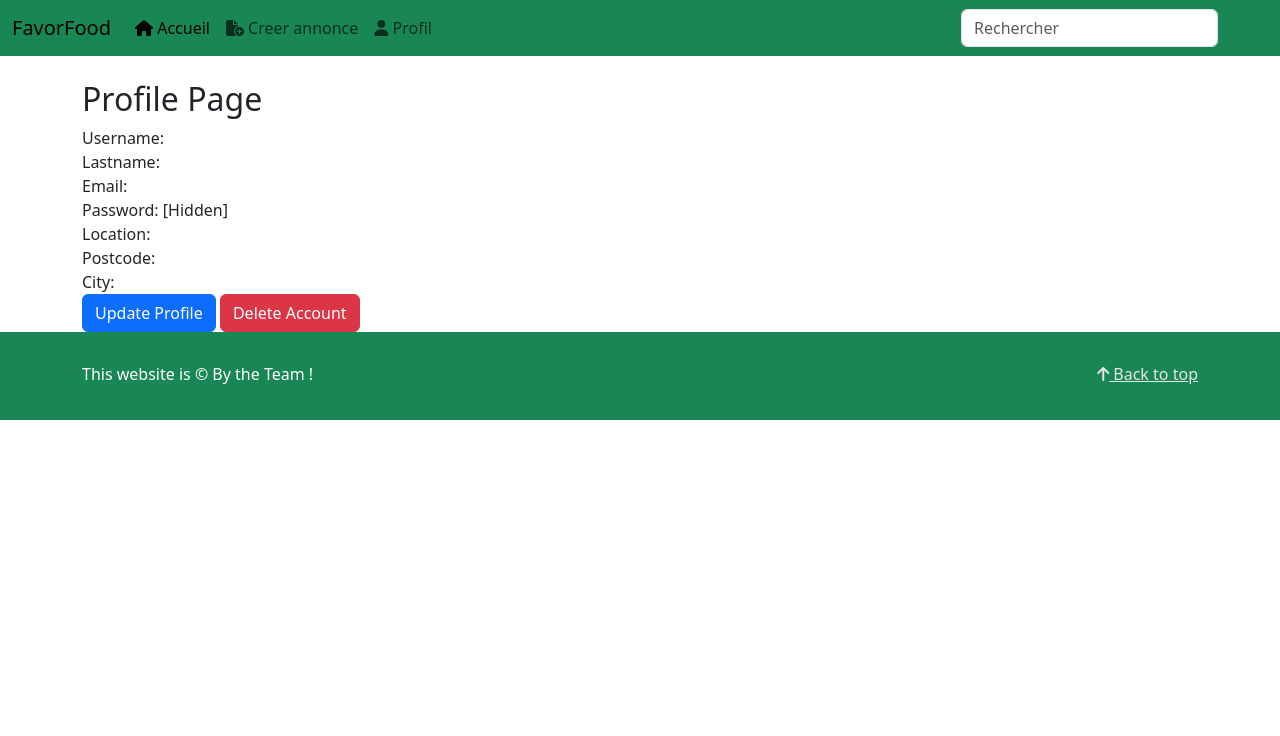
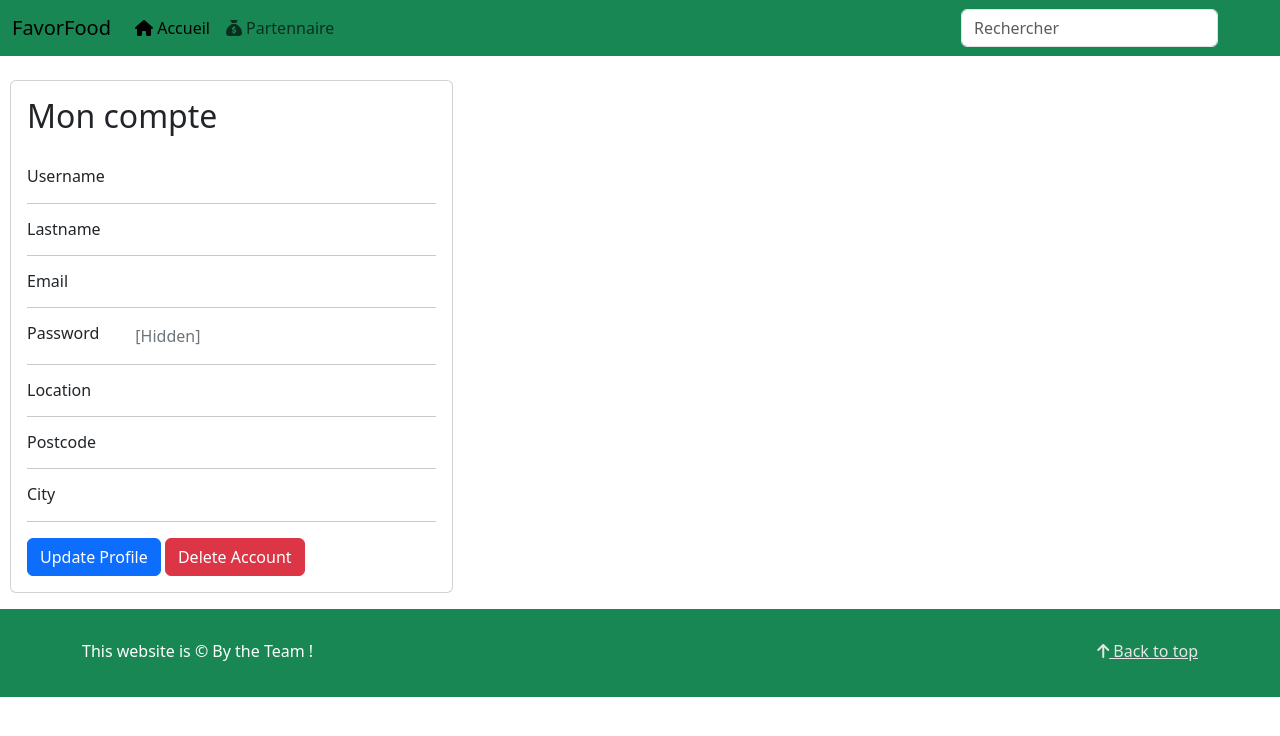
Before and after one commit to M4dmax01/ProjetWebSession, a plain HTML site: page profil.html in a window 1280 px wide. Drawn offline with nearby package versions, Linux system fonts and the light colour scheme; no server answers; sample sign-in values are in the browser's storage.

Commit message:
Modif frontend page profil .

```diff
--- a/css/profil.css
+++ b/css/profil.css
@@ -11,9 +11,14 @@
     margin: 4px 2px;
     transition-duration: 0.4s;
     cursor: pointer;
-}
+  }
 
-.button:hover {
+  .button:hover {
     background-color: #145c32;
     color: white;
-}
+  }
+
+  .card {
+    margin-left: 10px;
+    margin-right: 400px;
+  }
--- a/profil.html
+++ b/profil.html
@@ -26,13 +26,8 @@
                 </a>
               </li>
               <li class="nav-item">
-                <a class="nav-link" aria-current="page" href="./createAnnouncement.html">
-                  <i class="fa-solid fa-file-circle-plus"></i> Creer annonce
-                </a>
-              </li>
-              <li class="nav-item">
-                <a class="nav-link" href="/profil.html">
-                  <i class="fa-solid fa-user"></i> Profil
+                <a class="nav-link" href="./partennaire.html">
+                  <i class="fa-solid fa-sack-dollar"></i> Partennaire
                 </a>
               </li>
             </ul>
@@ -46,20 +41,81 @@
         </div>
       </nav>
       <main>
-        <div class="container">
-            <h2>Profile Page</h2>
-            <div>Username: <span id="usernameDisplay"></span></div>
-            <div>Lastname: <span id="lastnameDisplay"></span></div>
-            <div>Email: <span id="emailDisplay"></span></div>
-            <div>Password: <span id="passwordDisplay">[Hidden]</span></div>
-            <div>Location: <span id="locationDisplay"></span></div>
-            <div>Postcode: <span id="postcodeDisplay"></span></div>
-            <div>City: <span id="cityDisplay"></span></div>
-            <button id="updateProfileButton" class="btn btn-primary">Update Profile</button>
-            <button id="deleteAccount" class="btn btn-danger">Delete Account</button>
-        </div>
-
-
+        <div class="col-md-8">
+          <div class="card mb-3">
+            <div class="card-body">
+              <h2>Mon compte</h2><br>
+              <div class="row">
+                <div class="col-sm-3">
+                  <h6 class="mb-0">Username</h6>
+                </div>
+                <div class="col-sm-9 text-secondary">
+                  <span id="usernameDisplay"></span>
+                </div>
+              </div>
+              <hr>
+              <div class="row">
+                <div class="col-sm-3">
+                  <h6 class="mb-0">Lastname</h6>
+                </div>
+                <div class="col-sm-9 text-secondary">
+                  <span id="lastnameDisplay"></span>
+                </div>
+              </div>
+              <hr>
+              <div class="row">
+                <div class="col-sm-3">
+                  <h6 class="mb-0">Email</h6>
+                </div>
+                <div class="col-sm-9 text-secondary">
+                  <span id="emailDisplay"></span>
+                </div>
+              </div>
+              <hr>
+              <div class="row">
+                <div class="col-sm-3">
+                  <h6 class="mb-0">Password</h6>
+                </div>
+                <div class="col-sm-9 text-secondary">
+                  <span id="passwordDisplay">[Hidden]</span>
+                </div>
+              </div>
+              <hr>
+              <div class="row">
+                <div class="col-sm-3">
+                  <h6 class="mb-0">Location</h6>
+                </div>
+                <div class="col-sm-9 text-secondary">
+                  <span id="locationDisplay"></span>
+                </div>
+              </div>
+              <hr>
+              <div class="row">
+                <div class="col-sm-3">
+                  <h6 class="mb-0">Postcode</h6>
+                </div>
+                <div class="col-sm-9 text-secondary">
+                  <span id="postcodeDisplay"></span>
+                </div>
+              </div>
+              <hr>
+              <div class="row">
+                <div class="col-sm-3">
+                  <h6 class="mb-0">City</h6>
+                </div>
+                <div class="col-sm-9 text-secondary">
+                  <span id="cityDisplay"></span>
+                </div>
+              </div>
+              <hr>
+              <div class="row">
+                <div class="col-sm-12">
+                  <button id="updateProfileButton" class="btn btn-primary">Update Profile</button>
+                  <button id="deleteAccount" class="btn btn-danger">Delete Account</button>
+                </div>
+              </div>
+            </div>
+          </div>
         <!-- Fenêtre modale pour la mise à jour du profil -->
         <div id="updateProfileModal" class="modal">
             <!-- Contenu de la fenêtre modale -->
```
